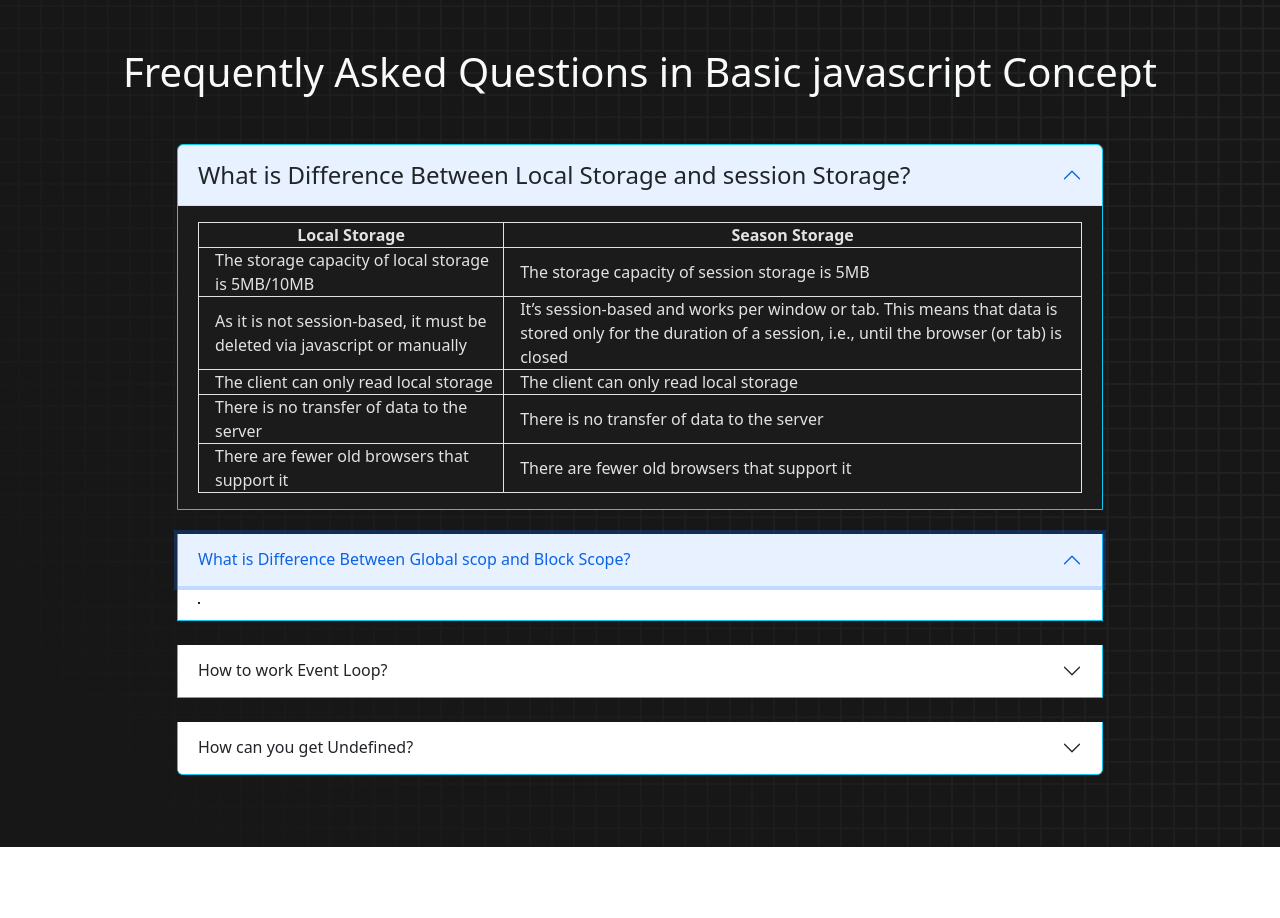
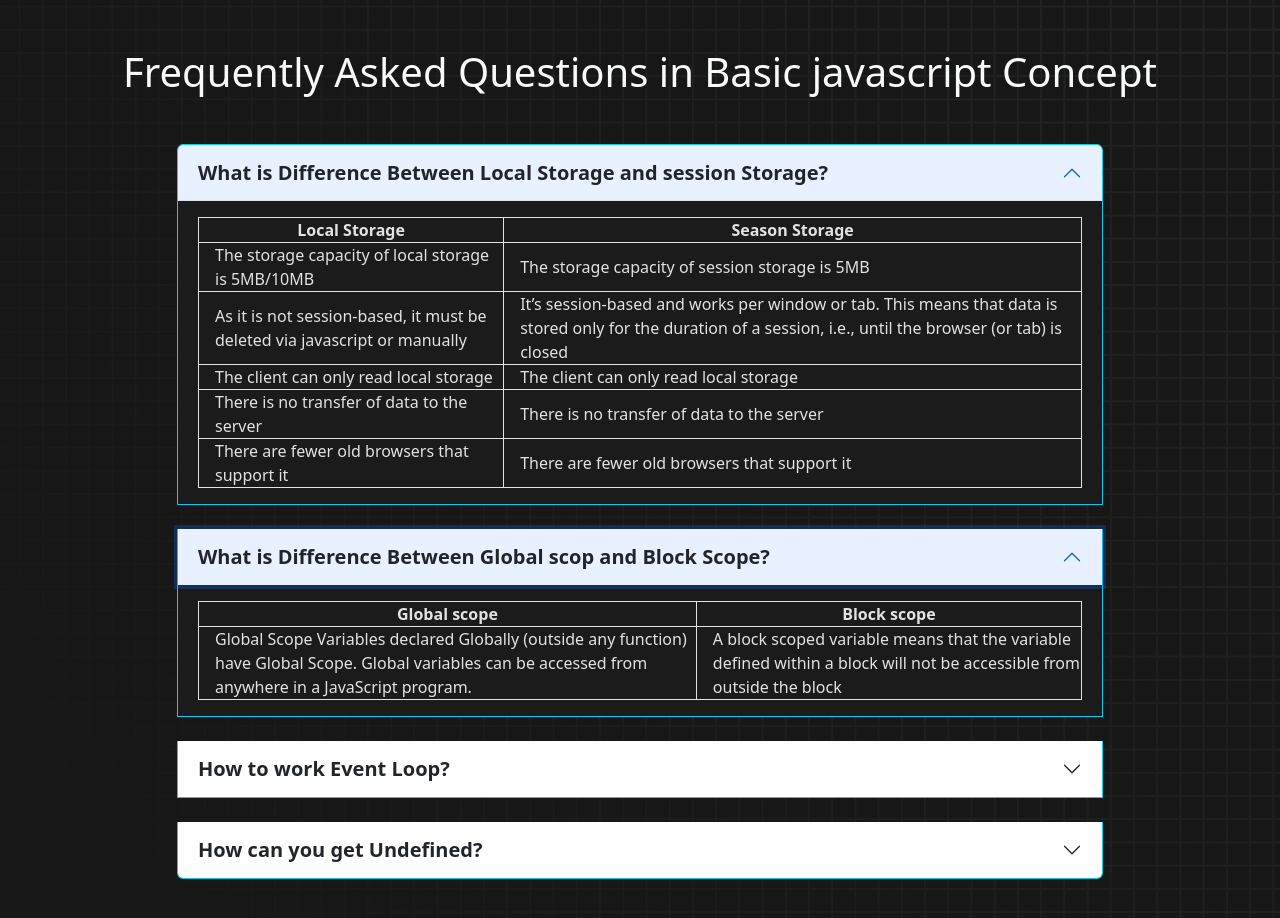
Before and after one commit to HasanMt12/Type-monster, a plain HTML site: page blog.html in a window 1280 px wide. Both pictures are taken after a click on the button "What is Difference Between Global scop and Block Scope?". Before the commit the page ends 847 px from the top, so only its background shows below. Drawn offline with nearby package versions, Linux system fonts and the light colour scheme.

Commit message:
all question ans added

```diff
--- a/blog.html
+++ b/blog.html
@@ -47,7 +47,7 @@ table, th, td {
                             <button class="accordion-button" type="button" data-bs-toggle="collapse"
                                 data-bs-target="#panelsStayOpen-collapseOne" aria-expanded="true"
                                 aria-controls="panelsStayOpen-collapseOne">
-                                <span class="text-dark fs-4 ">What is Difference Between Local Storage and session Storage?</span>
+                                <span class="text-dark fs-5 fw-bold ">What is Difference Between Local Storage and session Storage?</span>
                             </button>
                         </h2>
                         <div id="panelsStayOpen-collapseOne" class="accordion-collapse collapse show"
@@ -82,55 +82,71 @@ table, th, td {
                             </div>
                         </div>
                     </div>
-                    <div class="accordion-item border-1 border-info mb-4 ">
+                    <div class="accordion-item border-1 border-info bg-common text-common mb-4 ">
                         <h2 class="accordion-header" id="panelsStayOpen-headingTwo">
                             <button class="accordion-button collapsed" type="button" data-bs-toggle="collapse"
                                 data-bs-target="#panelsStayOpen-collapseTwo" aria-expanded="false"
                                 aria-controls="panelsStayOpen-collapseTwo">
-                                What is Difference Between Global scop and Block Scope?
+                                <span class="text-dark fs-5 fw-bold ">What is Difference Between Global scop and Block Scope?</span>
                             </button>
                         </h2>
                         <div id="panelsStayOpen-collapseTwo" class="accordion-collapse collapse"
                             aria-labelledby="panelsStayOpen-headingTwo">
                             <div class="accordion-body">
                                 <table>
+                                    <tr class="text-center">
+                                        <th>Global scope</th>
+                                        <th>Block scope</th>
+                                    </tr>
                                     <tr>
-                                        <th></th>
+                                        <td class="ps-3">Global Scope Variables declared Globally (outside any function) have Global Scope. Global variables can be accessed from
+                                        anywhere in a JavaScript program.</td>
+                                        <td class="ps-3">A block scoped variable means that the variable defined within a block will not be accessible from outside the block</td>
                                     </tr>
 
                                 </table>
                             </div>
                         </div>
                     </div>
-                    <div class="accordion-item border-1 border-info mb-4 ">
+                    <div class="accordion-item border-1 border-info bg-common text-common mb-4 ">
                         <h2 class="accordion-header" id="panelsStayOpen-headingThree">
                             <button class="accordion-button collapsed" type="button" data-bs-toggle="collapse"
                                 data-bs-target="#panelsStayOpen-collapseThree" aria-expanded="false"
                                 aria-controls="panelsStayOpen-collapseThree">
-                                How to work Event Loop?
+                                <span class="text-dark fs-5 fw-bold ">How to work Event Loop?</span>
                             </button>
                         </h2>
                         <div id="panelsStayOpen-collapseThree" class="accordion-collapse collapse"
                             aria-labelledby="panelsStayOpen-headingThree">
-                            <div class="accordion-body">
-
+                            <div class="accordion-body ">
+                                <p >The Event Loop has one simple job — <strong> to monitor the Call Stack and the Callback Queue.</strong> If the Call Stack is empty, the
+                                Event Loop will take the first event from the queue and will push it to the Call Stack, which effectively runs it. Such
+                                an iteration is called a tick in the Event Loop.</p>
                             </div>
                         </div>
                     </div>
-                    <div class="accordion-item border-1 border-info mb-4 ">
+                    <div class="accordion-item border-1 border-info bg-common text-common mb-4 ">
                         <h2 class="accordion-header" id="panelsStayOpen-headingFour">
                             <button class="accordion-button collapsed" type="button" data-bs-toggle="collapse"
                                 data-bs-target="#panelsStayOpen-collapseFour" aria-expanded="false"
                                 aria-controls="panelsStayOpen-collapseFour">
-                                How can you get Undefined?
+                                <span class="text-dark fs-5 fw-bold ">How can you get Undefined?</span>
                             </button>
                         </h2>
                         <div id="panelsStayOpen-collapseFour" class="accordion-collapse collapse"
                             aria-labelledby="panelsStayOpen-headingFour">
                             <div class="accordion-body">
                                 <p>
-
+                                    A variable that has not been assigned a value is of type undefined.A method or statement also returns undefined if the variable that is being evaluated does not have an assigned value.
                                 </p>
+                                <ul>  *** There are many way to get undefined as output. Those are.. ***
+                                    <li>Variable which is not assigned</li>
+                                    <li>Parameter that will be not pass in Function this return undefined</li>
+                                    <li>Function with no return</li>
+                                    <li>deleting element from array deleted value given undefined</li>
+                                    <li>set a value directly given undefined</li>
+                                    <li>If return from function but nothing in right side always give undefined</li>
+                                </ul>
                             </div>
                         </div>
                     </div>
```
